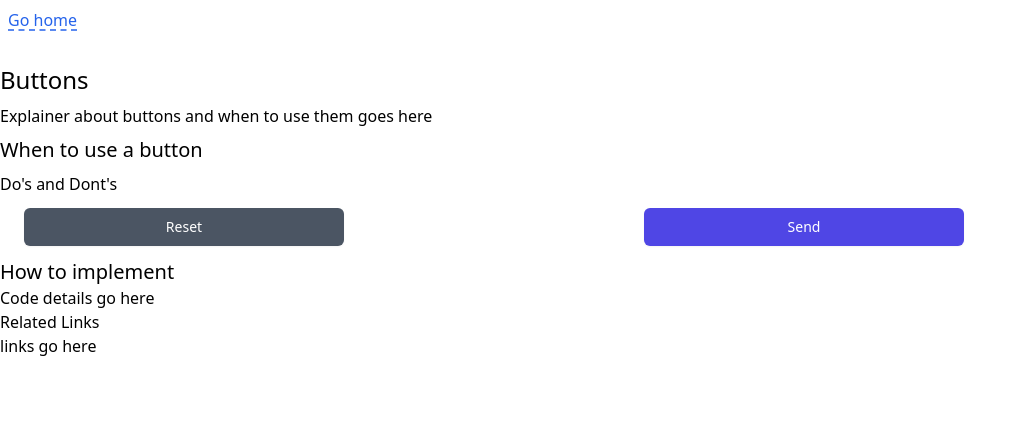
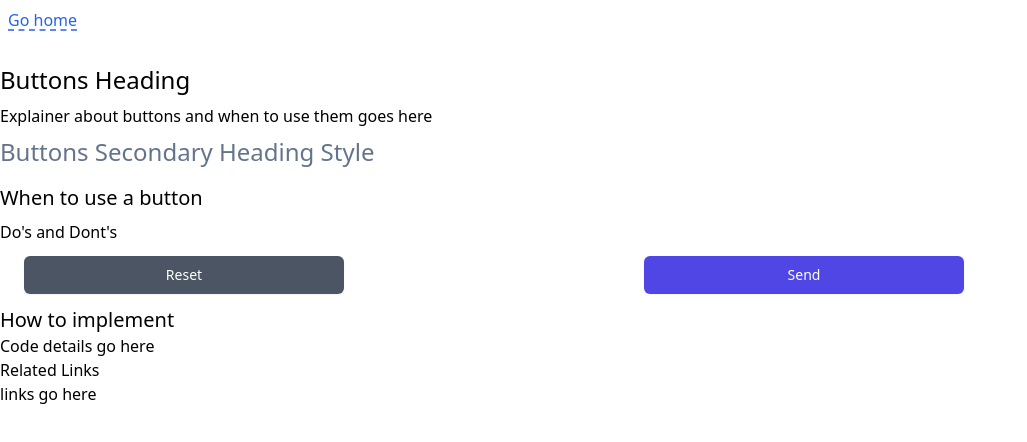
Before and after one commit to tayv/Project-Bubblegum, a Next.js app: page /forms/buttons in a window 1280 px wide. Shown: the top 442 px of the page, without its empty margins (0-1027 px from the left). Built offline with nearby package versions, Linux system fonts and the light colour scheme.

Commit message:
Added secondary style to heading component

```diff
--- a/components/layout/HeadingArticle.tsx
+++ b/components/layout/HeadingArticle.tsx
@@ -18,10 +18,10 @@ const HeadingArticle: FC<HeadingProps> = ({
     ...props
 }) => {
 
-    const renderHeading = ({size, text}: HeadingProps) => {
+    const renderHeading = ({size, text, type}: HeadingProps) => {
       switch (size) {
         case "h1":
-          return <h1 className="text-2xl pt-2 pb-2">{text}</h1>
+          return (type==="primary") ? <h1 className="text-2xl pt-2 pb-2">{text}</h1> : <h1 className="text-2xl pt-2 pb-2 text-slate-500">{text}</h1>
 
         case "h2":
           return <h2 className="text-xl pt-2 pb-2">{text}</h2>
--- a/pages/forms/buttons.tsx
+++ b/pages/forms/buttons.tsx
@@ -19,8 +19,9 @@ export default function MyRadioGroup() {
   return (
     <>
       <Breadcrumbs></Breadcrumbs>
-      <HeadingArticle text="Buttons" size="h1" />
+      <HeadingArticle text="Buttons Heading" size="h1" type="primary"/>
       <p>Explainer about buttons and when to use them goes here</p>
+      <HeadingArticle text="Buttons Secondary Heading Style" size="h1" type="secondary"/>
 
       <HeadingArticle text="When to use a button" size="h2" />
       <p>Do's and Dont's</p>
```
